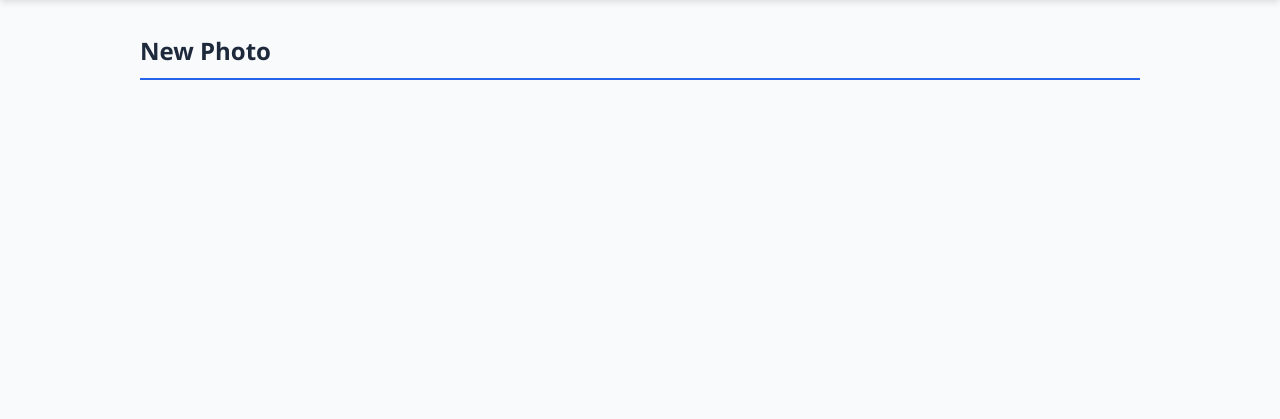
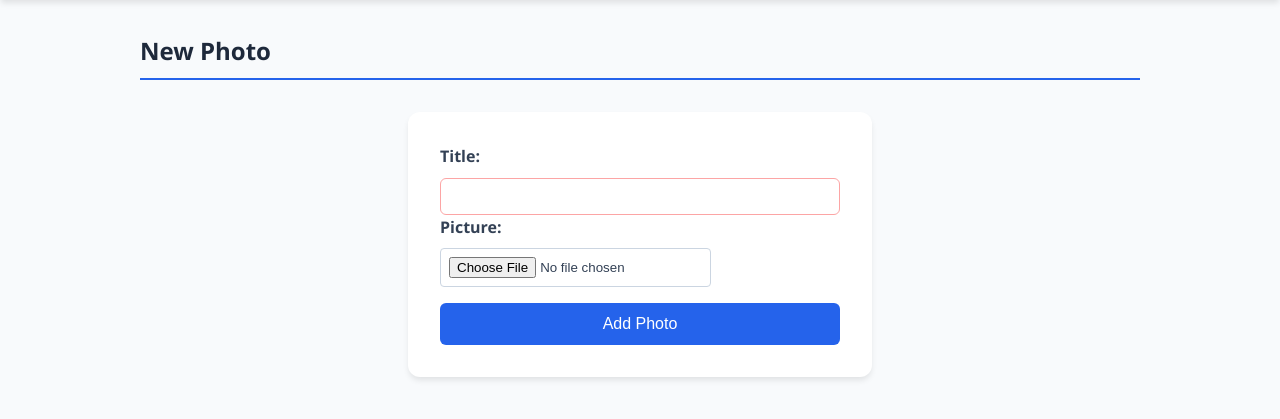
Before and after one commit to FanniFarkas/photo-album, a Django app: page /new_photo/ in a window 1280 px wide. Shown: the part 58-477 px from the top of the page. Run offline with Django 5.2, Linux system fonts and the light colour scheme; the visitor is signed in with stand-in values (Sample User, id 1).

Commit message:
new photo

```diff
--- /dev/null
+++ b/photoalbum/photolist/forms.py
@@ -0,0 +1,7 @@
+from django import forms
+from . import models
+
+class CreatePhoto(forms.ModelForm):
+    class Meta:
+        model = models.Photo
+        fields=['title', 'picture']
--- a/photoalbum/photolist/models.py
+++ b/photoalbum/photolist/models.py
@@ -1,10 +1,12 @@
 from django.db import models
+from django.contrib.auth.models import User
 
 # Create your models here.
 class Photo (models.Model):
     title = models.CharField(max_length=75)
     date = models.DateTimeField(auto_now_add=True)
     picture = models.ImageField(default='fallback.png', blank = True)
+    owner = models.ForeignKey(User, on_delete=models.CASCADE, default=None)
 
     def __str__(self):
         return self.title
--- a/photoalbum/photolist/templates/new_photo.html
+++ b/photoalbum/photolist/templates/new_photo.html
@@ -6,5 +6,11 @@
 {% block content %}
     <section>
         <h1>New Photo</h1>
+        <form action="{% url 'photos:new' %}" method="post"
+        enctype ="multipart/form-data">
+        {% csrf_token %}
+        {{form}}
+        <button class ="form-submit">Add Photo</button>
+        </form>
     </section>
 {% endblock %}
--- a/photoalbum/photolist/templates/photos.html
+++ b/photoalbum/photolist/templates/photos.html
@@ -11,7 +11,7 @@
                         {{ photo.title }}
                     </a>
                 </h2>
-                <p>{{ photo.date }}</p>
+                <p>{{ photo.date }} by {{ photo.owner }}</p>
             </article>
     {% endfor %}
 {% endblock %}
--- a/photoalbum/photolist/views.py
+++ b/photoalbum/photolist/views.py
@@ -1,7 +1,7 @@
-from django.shortcuts import render
+from django.shortcuts import render, redirect
 from .models import Photo
 from django.contrib.auth.decorators import login_required
-
+from . import forms
 
 def photo_list(request):
     photos = Photo.objects.all()
@@ -17,4 +17,13 @@ def picture_page(request, name):
 
 @login_required(login_url="/users/login")
 def new_photo_page(request):
-    return render(request, 'new_photo.html')
+    if request.method == 'POST':
+        form = forms.CreatePhoto(request.POST, request.FILES)
+        if form.is_valid():
+            newphoto=form.save(commit=False)
+            newphoto.owner = request.user
+            newphoto.save()
+            return redirect('photos:list')
+    else:
+        form = forms.CreatePhoto()
+    return render(request, 'new_photo.html', {'form': form})
```
Also changed, not shown: photoalbum/photolist/migrations/0003_photo_owner.py (added).
